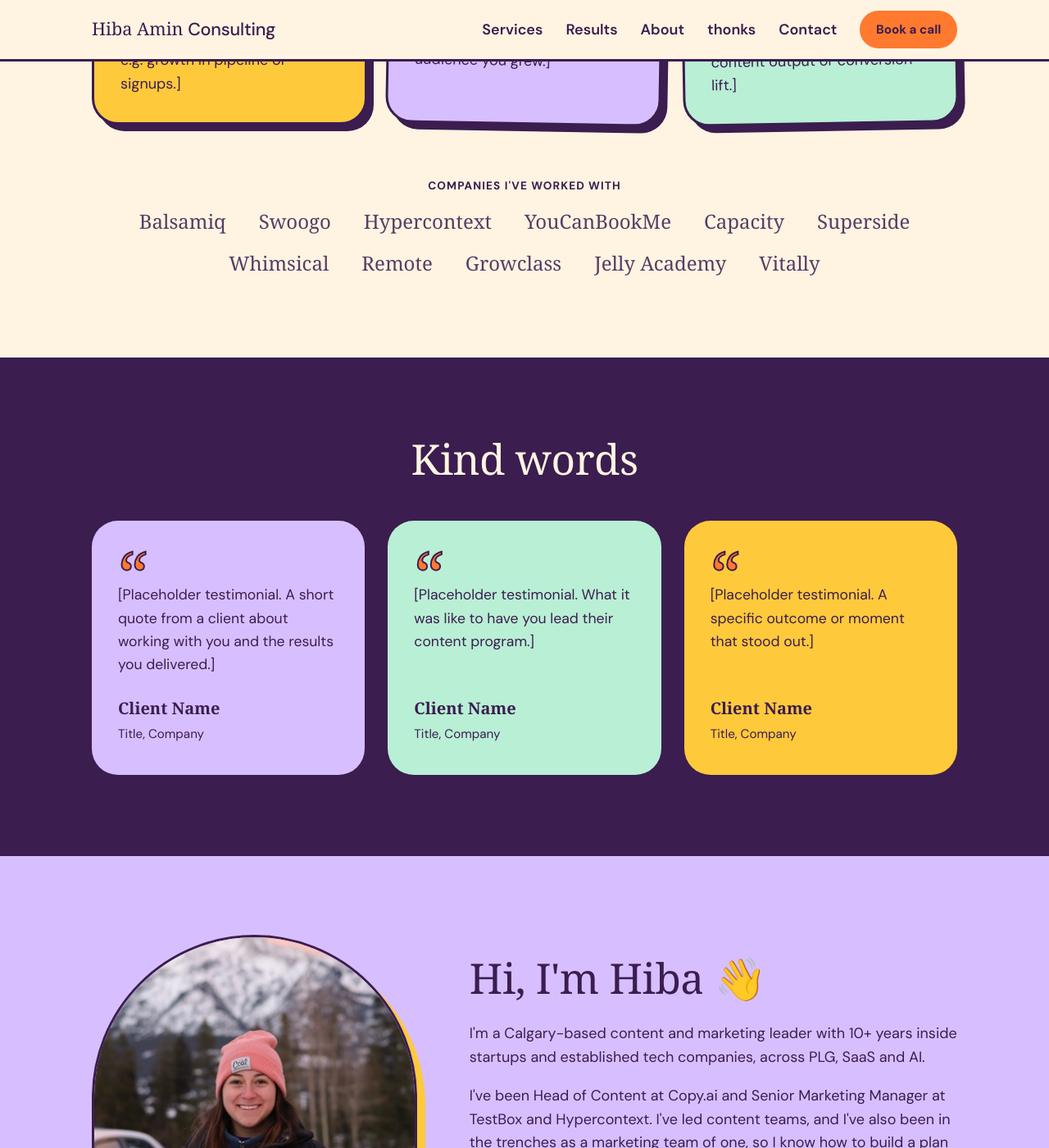
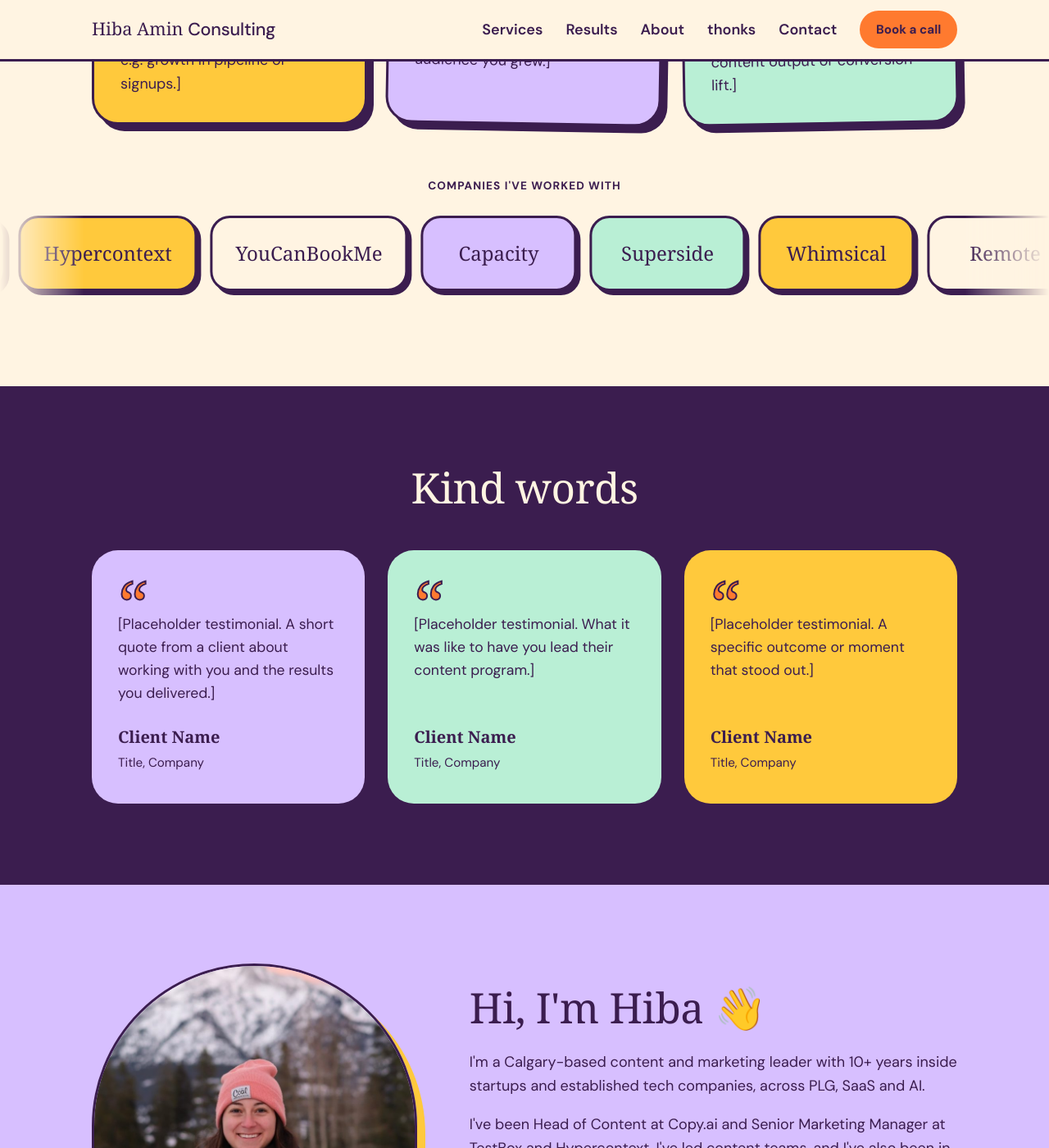
Before and after one commit to h5amin/h5amin.github.io, a Jekyll site: the page built from index.html, in a window 1280 px wide and 1400 px high, scrolled down 2223 px. Shown: the whole window at 82% size. Built offline with Jekyll 4.4.1, drawn with Linux system fonts in a browser that asks for light colours; some web fonts are replaced.

Commit message:
Turn companies list into a scrolling logo strip; add Polly and Cooth
Company names now live in the homepage front matter and render as
colourful tiles in an auto-scrolling strip that pauses on hover. With
reduced motion turned on it becomes a strip you scroll by hand.

Co-Authored-By: Claude Opus 5.5 <noreply@anthropic.com>
Claude-Session: https://claude.ai/code/session_01M3jWd6jbrxGvJCUCQM4XXr

```diff
--- a/assets/css/styles.css
+++ b/assets/css/styles.css
@@ -334,17 +334,53 @@ p { margin: 0 0 1em; }
 .bg-lilac { background: var(--lilac); }
 .bg-mint { background: var(--mint); }
 
-.logos { text-align: center; }
+.logos { text-align: center; overflow: hidden; }
 .logos-label { font-weight: 700; text-transform: uppercase; letter-spacing: 0.08em; font-size: 0.85rem; }
+
+/* Logo strip that scrolls sideways forever. The list is repeated twice so the loop is seamless. */
+.marquee {
+  overflow: hidden;
+  padding: 12px 0 20px;
+  -webkit-mask-image: linear-gradient(90deg, transparent, #000 8%, #000 92%, transparent);
+          mask-image: linear-gradient(90deg, transparent, #000 8%, #000 92%, transparent);
+}
+.marquee-track {
+  display: flex;
+  width: max-content;
+  animation: marquee 40s linear infinite;
+}
+.marquee:hover .marquee-track { animation-play-state: paused; }
 .logo-row {
-  list-style: none; margin: 0; padding: 0;
-  display: flex; flex-wrap: wrap; justify-content: center; gap: 12px 40px;
+  list-style: none; margin: 0; padding: 0 8px;
+  display: flex; gap: 16px;
 }
-.logo-row li {
+.logo-tile {
+  display: grid; place-items: center;
+  min-width: 190px; height: 92px;
+  padding: 0 28px;
+  border: 3px solid var(--plum);
+  border-radius: 24px;
+  background: var(--cream);
   font-family: var(--font-display);
   font-weight: 400;
   font-size: 1.5rem;
-  opacity: 0.85;
+  white-space: nowrap;
+  box-shadow: 5px 5px 0 var(--plum);
+}
+.logo-tile:nth-child(4n+1) { background: var(--lilac); }
+.logo-tile:nth-child(4n+2) { background: var(--mint); }
+.logo-tile:nth-child(4n+3) { background: var(--sunflower); }
+
+@keyframes marquee {
+  from { transform: translateX(0); }
+  to { transform: translateX(-50%); }
+}
+
+/* Reduced motion: no auto-scroll; swipe or scroll the strip by hand instead */
+@media (prefers-reduced-motion: reduce) {
+  .marquee { overflow-x: auto; -webkit-mask-image: none; mask-image: none; }
+  .marquee-track { animation: none; }
+  .logo-row[aria-hidden="true"] { display: none; }
 }
 
 @media (max-width: 900px) {
--- a/index.html
+++ b/index.html
@@ -94,21 +110,21 @@ description: Hiba Amin Consulting helps early to mid-size B2B and SaaS companies
           </div>
         </div>
 
-        <div class="logos">
-          <p class="logos-label">Companies I've worked with</p>
-          <ul class="logo-row">
-            <li>Balsamiq</li>
-            <li>Swoogo</li>
-            <li>Hypercontext</li>
-            <li>YouCanBookMe</li>
-            <li>Capacity</li>
-            <li>Superside</li>
-            <li>Whimsical</li>
-            <li>Remote</li>
-            <li>Growclass</li>
-            <li>Jelly Academy</li>
-            <li>Vitally</li>
-          </ul>
+      </div>
+
+      <!-- Scrolling logo strip. The names come from "companies" at the top of this file. -->
+      <div class="logos">
+        <p class="logos-label">Companies I've worked with</p>
+        <div class="marquee">
+          <div class="marquee-track">
+            {% for pass in (1..2) %}
+            <ul class="logo-row"{% if pass == 2 %} aria-hidden="true"{% endif %}>
+              {% for company in page.companies %}
+              <li class="logo-tile">{{ company }}</li>
+              {% endfor %}
+            </ul>
+            {% endfor %}
+          </div>
         </div>
       </div>
     </section>
```
Also changed, not shown: other parts of index.html (+16 -0 lines), README.md.
